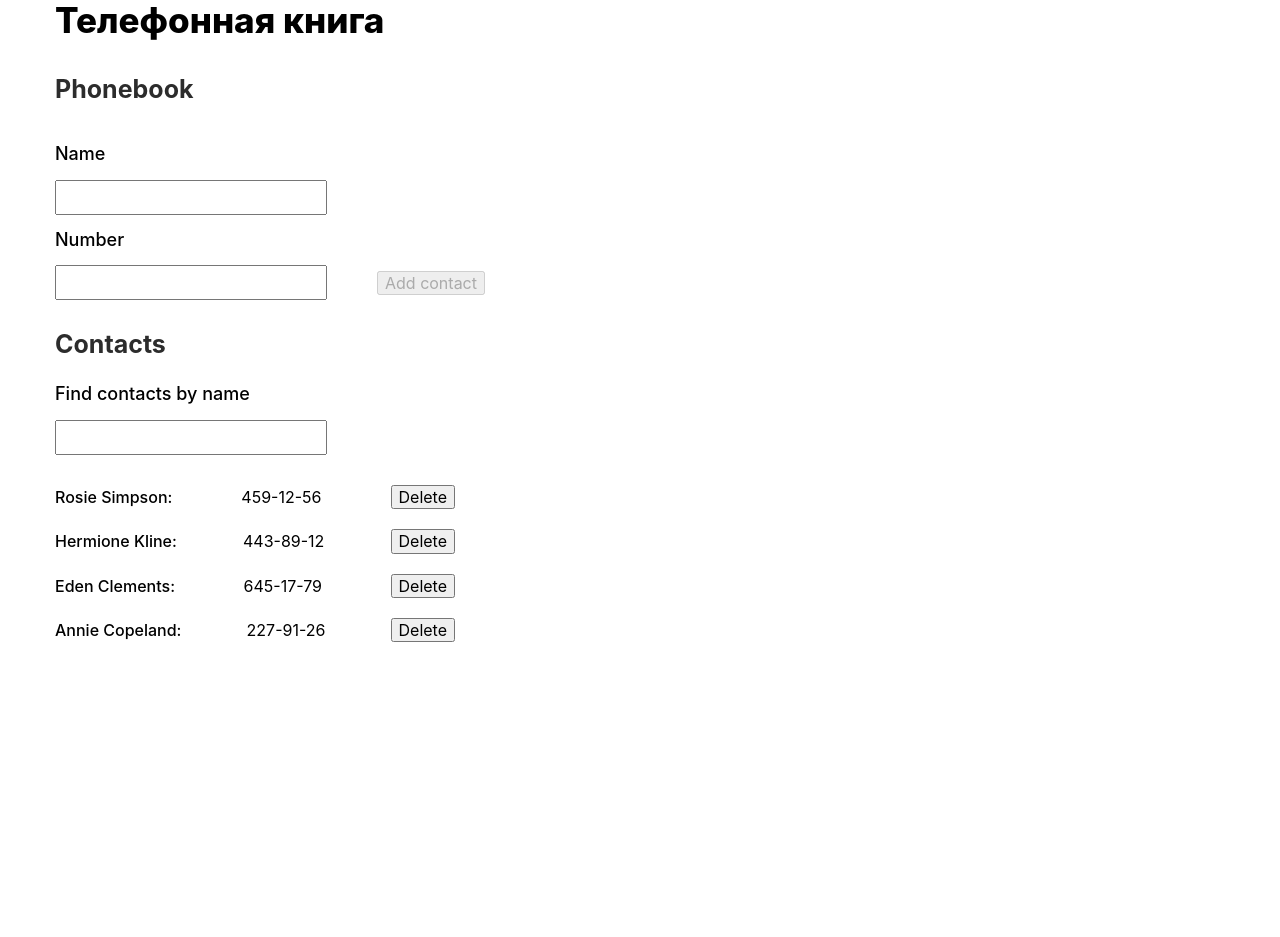
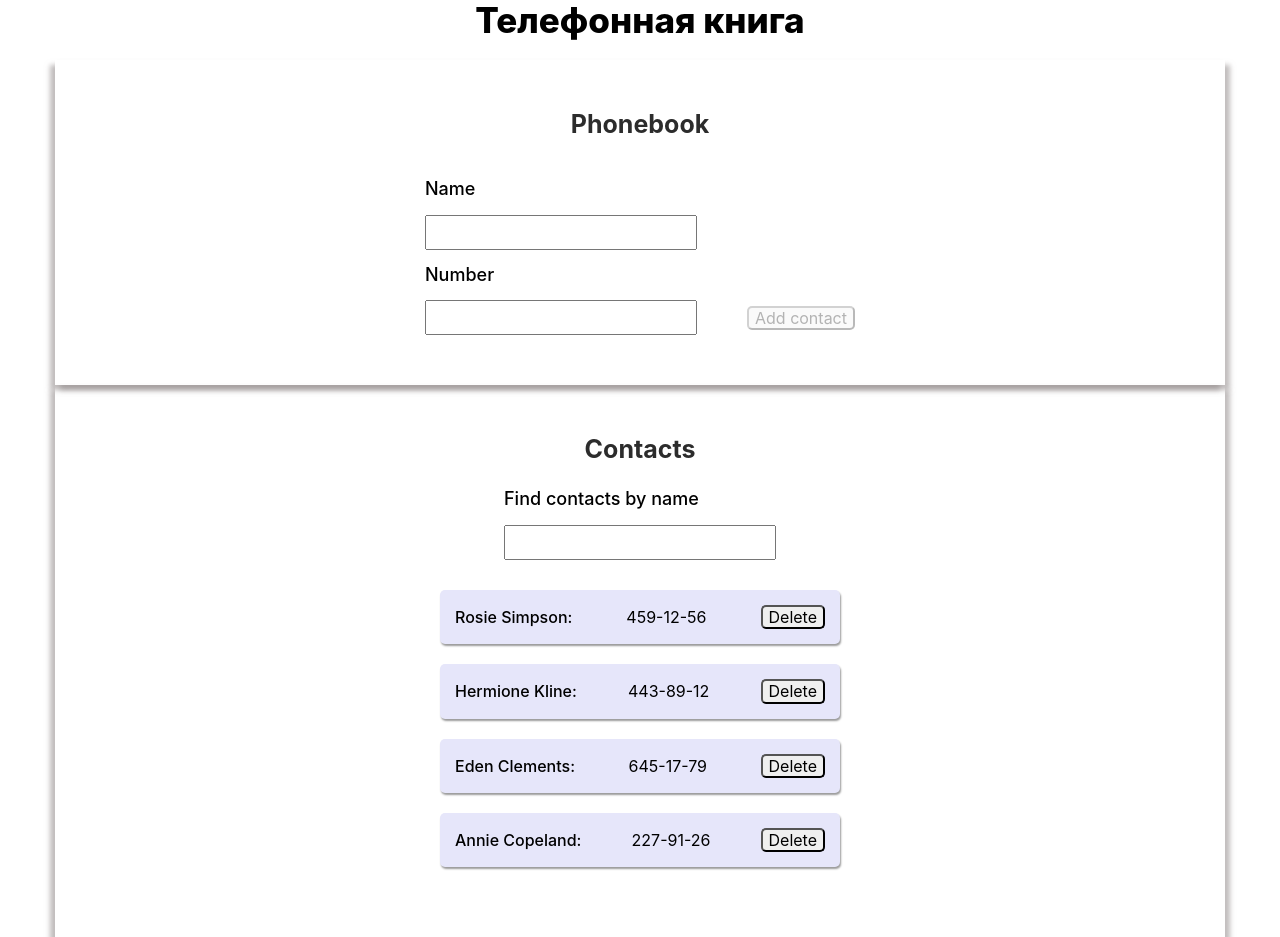
Before and after one commit to Anna-Sergeevna/goit-react-hw-02-phonebook, a React (Create React App) app: page / in a window 1280 px wide. Before the commit the page ends 800 px from the top, so only its background shows below. Built offline with nearby package versions, Linux system fonts and the light colour scheme.

Commit message:
Добавляет стилизацию

```diff
--- a/src/components/ContactForm/ContactForm.module.css
+++ b/src/components/ContactForm/ContactForm.module.css
@@ -12,4 +12,11 @@
 
 .button {
   margin-left: 50px;
+  border-radius: 5px;
+  transition: 250ms cubic-bezier(0.4, 0, 0.2, 1);
 }
+
+.button:hover,
+.button:focus {
+  background-color: #b0c4de;
+}
--- a/src/components/ContactList/ContactList.module.css
+++ b/src/components/ContactList/ContactList.module.css
@@ -4,12 +4,27 @@
 }
 
 .item {
+  min-height: 40px;
   display: flex;
   align-items: center;
   justify-content: space-between;
-  padding-bottom: 20px;
+  margin-bottom: 20px;
+  padding: 15px;
+  background-color: #e6e6fa;
+  box-shadow: 1px 2px 2px rgb(0 0 0 / 40%);
+  border-radius: 5px;
 }
 
 .name {
   font-weight: 500;
 }
+
+.button {
+  border-radius: 5px;
+  transition: 250ms cubic-bezier(0.4, 0, 0.2, 1);
+}
+
+.button:hover,
+.button:focus {
+  background-color: #b0c4de;
+}
--- a/src/components/Container/Container.module.css
+++ b/src/components/Container/Container.module.css
@@ -5,6 +5,7 @@
 }
 
 .title {
+  text-align: center;
   padding-bottom: 20px;
   color: #000;
   font-weight: 800;
--- a/src/components/Section/Section.module.css
+++ b/src/components/Section/Section.module.css
@@ -1,6 +1,12 @@
 .section {
-  padding-top: 15px;
-  padding-bottom: 15px;
+  display: flex;
+  flex-direction: column;
+  justify-content: center;
+  align-items: center;
+  padding-top: 50px;
+  padding-bottom: 50px;
+  box-shadow: 5px 5px 5px rgba(146, 139, 139, 0.568),
+    -5px 5px 5px rgba(146, 139, 139, 0.568);
 }
 
 .title {
```
